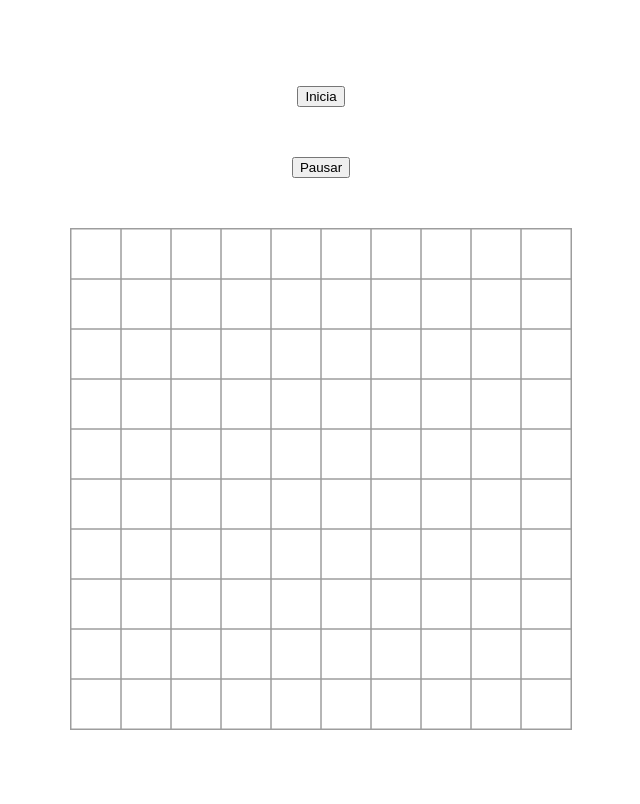
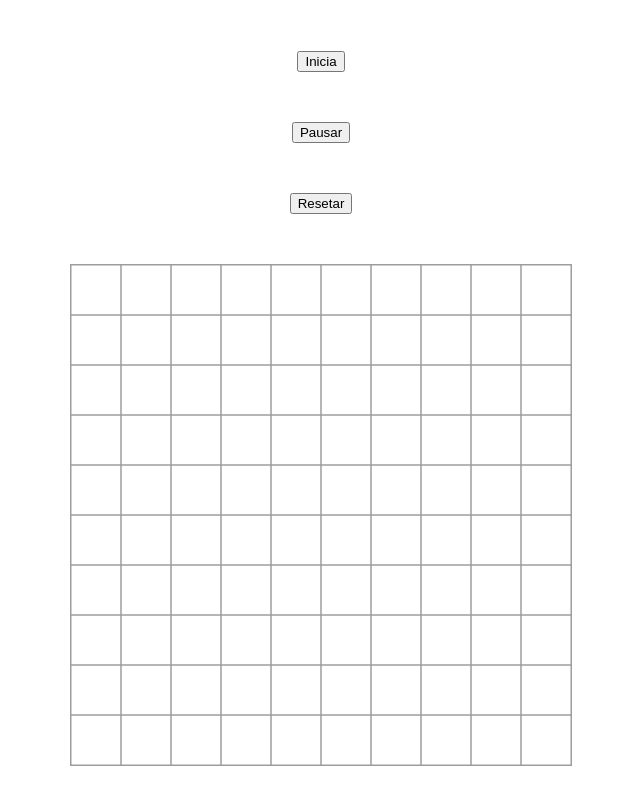
Before and after one commit to DaniDanis/game_of_life, a Vue app: page / in a window 1280 px wide. Shown: the top 804 px of the page, without its empty margins (319-959 px from the left). Built offline with nearby package versions, Linux system fonts and the light colour scheme.

Commit message:
Criado botão de reset do tabuleiro e melhorado front de quando pinta botão

```diff
--- a/src/App.vue
+++ b/src/App.vue
@@ -2,6 +2,7 @@
   <div class="container">
     <button v-on:click="iniciaJogo">Inicia</button>
     <button v-on:click="pausaJogo">Pausar</button>
+    <button v-on:click="reiniciaTudo">Resetar</button>
     <tabuleiro-canvas ref="TabuleiroCanvas"></tabuleiro-canvas>
   </div>
 </template>
@@ -38,6 +39,10 @@ export default {
       this.jogando = false;
       this.$refs.TabuleiroCanvas.logicaJogo(this.jogando);
     },
+    reiniciaTudo() {
+      this.jogando = false;
+      this.$refs.TabuleiroCanvas.reseta(true);
+    },
   },
   mounted() {
     const canvas = document.getElementById("canvas");
--- a/src/components/TabuleiroCanvas.vue
+++ b/src/components/TabuleiroCanvas.vue
@@ -81,6 +81,8 @@ export default {
       const ctx = document.getElementById("canvas").getContext("2d");
       ctx.fillStyle = "rgb(0, 0, 0, 128)";
       ctx.fillRect(coluna * 50, linha * 50, 50, 50);
+      ctx.strokeStyle = "rgb(157,157,157, 128)";
+      ctx.strokeRect(coluna * 50, linha * 50, 50, 50);
       this.quadradosPintados[coluna].push(linha);
     },
     contaVizinhos(linha, coluna) {
@@ -164,6 +166,9 @@ export default {
       this.vaiNascer = [[], [], [], [], [], [], [], [], [], []];
       if (tudo) {
         this.quadradosPintados = [[], [], [], [], [], [], [], [], [], []];
+        const ctx = document.getElementById("canvas").getContext("2d");
+        ctx.reset();
+        this.desenhaTabuleiro();
       }
     },
   },
```
